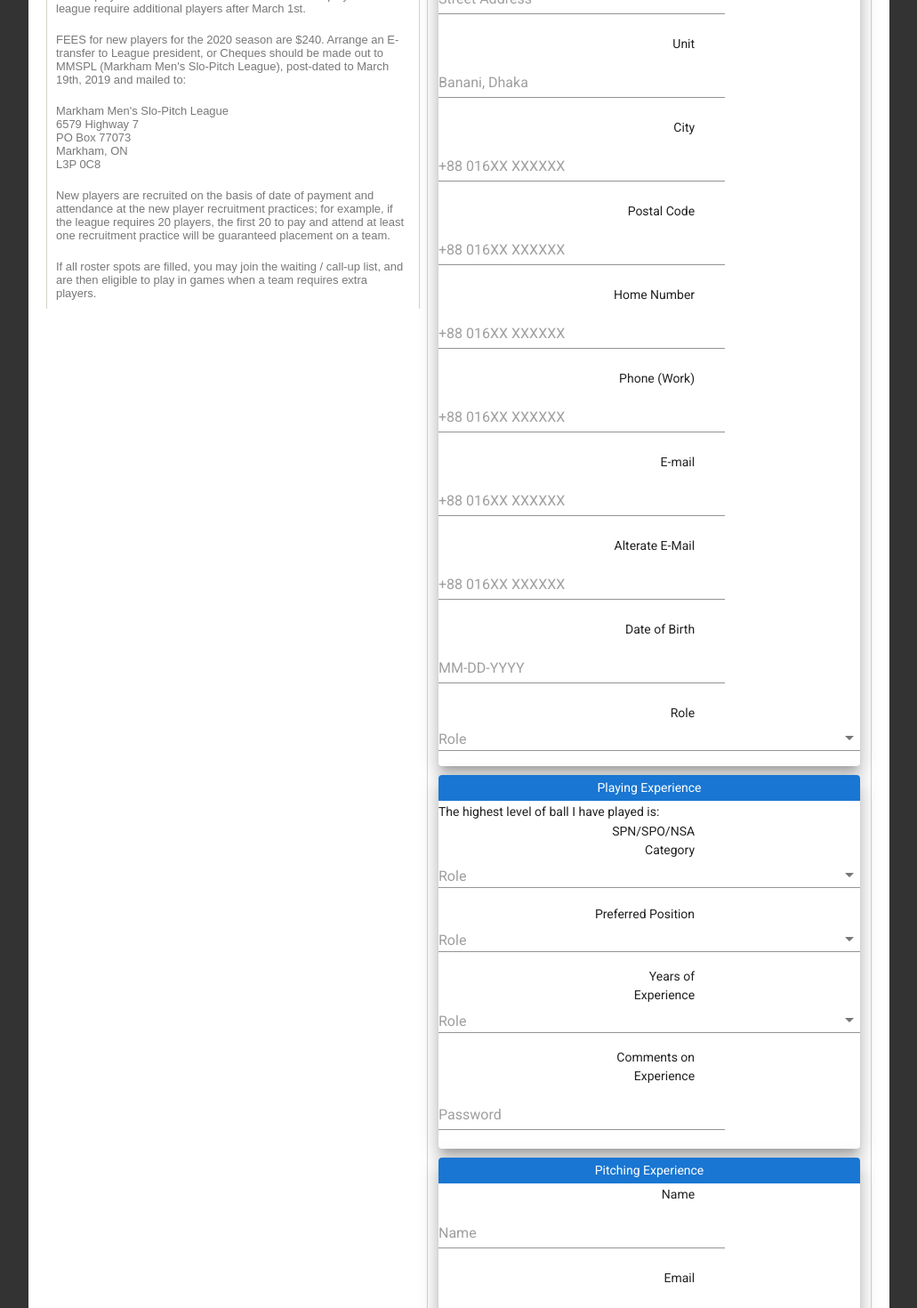
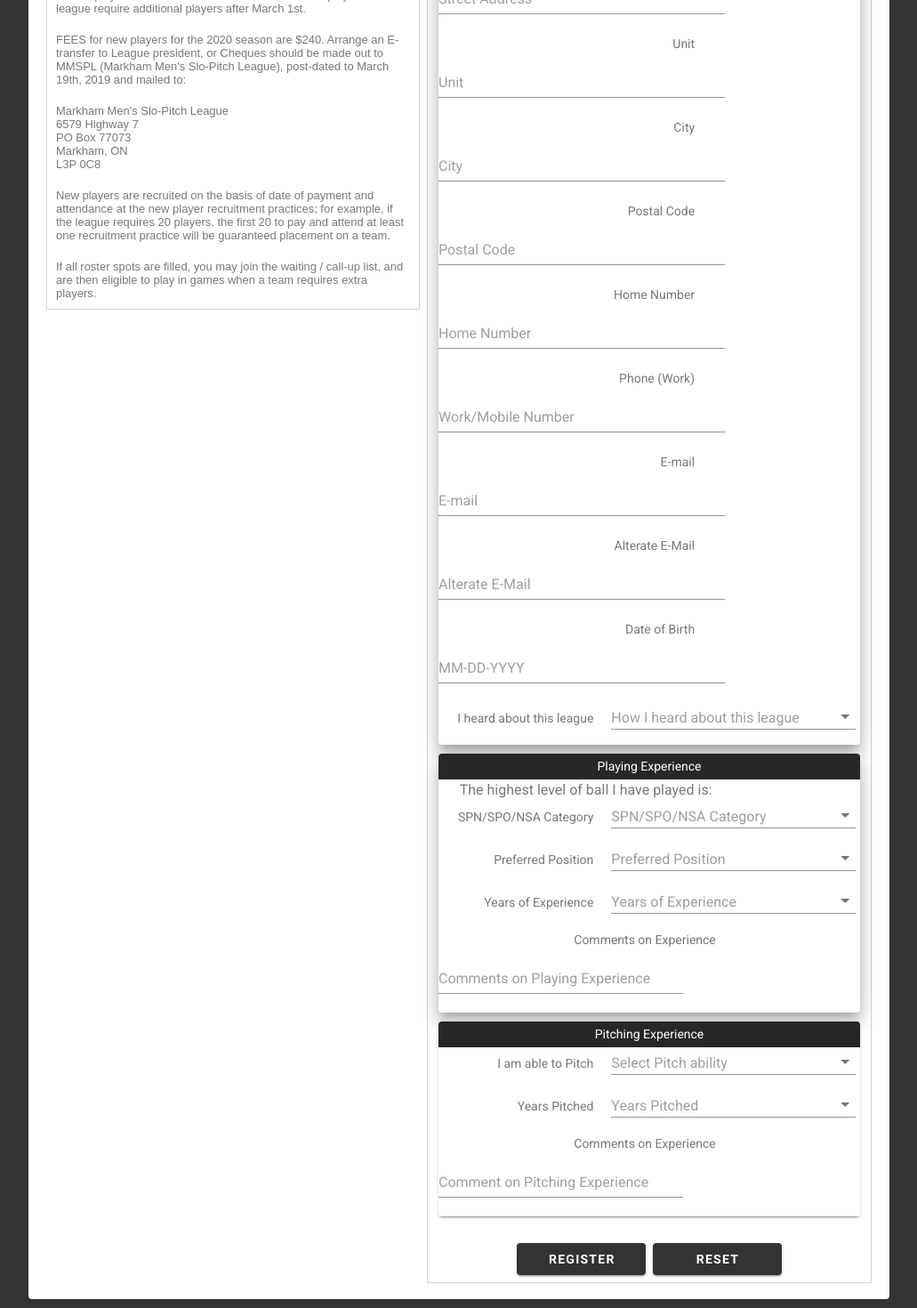
Before and after one commit to FRSummit/Upwork, a Vue app in the folder 1. Shaiket_project_1/shaiket-project/: page /register in a window 1280 px wide. Shown: the part 520-1990 px from the top of the page at 89% size, without its empty margins (124-1155 px from the left). Built offline with nearby package versions, Linux system fonts and the light colour scheme.

Commit message:
register page button submit and reset object created

```diff
--- a/1. Shaiket_project_1/shaiket-project/public/index.html
+++ b/1. Shaiket_project_1/shaiket-project/public/index.html
@@ -4,7 +4,7 @@
     <meta charset="utf-8">
     <meta http-equiv="X-UA-Compatible" content="IE=edge">
     <meta name="viewport" content="width=device-width,initial-scale=1.0">
-    <link rel="icon" href="<%= BASE_URL %>favicon.ico">
+    <link rel="icon" href="<%= BASE_URL %>basketball-icon.png">
     <title><%= htmlWebpackPlugin.options.title %></title>
     <link rel="stylesheet" href="https://fonts.googleapis.com/css?family=Roboto:100,300,400,500,700,900">
     <link rel="stylesheet" href="https://cdn.jsdelivr.net/npm/@mdi/font@latest/css/materialdesignicons.min.css">
--- a/1. Shaiket_project_1/shaiket-project/src/views/Register.vue
+++ b/1. Shaiket_project_1/shaiket-project/src/views/Register.vue
@@ -41,115 +41,114 @@
                   <v-row align="center" justify="center">
                     <v-col>
                         <!-- Personal Info -->
-                      <v-card class="elevation-12" style="width: 100%; margin: 0 auto;">
-                        <v-toolbar class="v-toolbar" color="primary" dark flat>
+                      <v-card class="elevation-12 v-card-personal-info" style="width: 100%; margin: 0 auto;">
+                        <v-toolbar class="v-toolbar" color="" dark flat>
                           <v-spacer />
                           <v-toolbar-title>Personal Info</v-toolbar-title>
                           <v-spacer />
                         </v-toolbar>
-                        <div class="name-field">
+                        <div class="personal-input-field">
                           <label class="field-label" for="fullName">Full Name</label>
                           <v-text-field class="field-input" v-model="fullName" id="fullName" placeholder="First and Last Name" name="fullName" type="text"/>
                         </div>
-                        <div class="email-field">
+                        <div class="personal-input-field">
                           <label class="field-label" for="streetAddress">Street Address</label>
                           <v-text-field class="field-input" v-model="streetAddress" id="streetAddress" placeholder="Street Address" name="streetAddress" type="text"/>
                         </div>
-                        <div class="address-field">
-                          <label class="field-label" for="address">Unit</label>
-                          <v-text-field class="field-input" v-model="address" id="address" placeholder="Banani, Dhaka" name="address" type="text"/>
+                        <div class="personal-input-field">
+                          <label class="field-label" for="unit">Unit</label>
+                          <v-text-field class="field-input" v-model="unit" id="unit" placeholder="Unit" name="unit" type="text"/>
                         </div>
-                        <div class="phone-field">
-                          <label class="field-label" for="phone">City</label>
-                          <v-text-field class="field-input" v-model="phone" id="phone" placeholder="+88 016XX XXXXXX" name="phone" type="text"/>
+                        <div class="personal-input-field">
+                          <label class="field-label" for="city">City</label>
+                          <v-text-field class="field-input" v-model="city" id="city" placeholder="City" name="city" type="text"/>
                         </div>
-                        <div class="phone-field">
-                          <label class="field-label" for="phone">Postal Code</label>
-                          <v-text-field class="field-input" v-model="phone" id="phone" placeholder="+88 016XX XXXXXX" name="phone" type="text"/>
+                        <div class="personal-input-field">
+                          <label class="field-label" for="postalCode">Postal Code</label>
+                          <v-text-field class="field-input" v-model="postalCode" id="postalCode" placeholder="Postal Code" name="postalCode" type="text"/>
                         </div>
-                        <div class="phone-field">
-                          <label class="field-label" for="phone">Home Number</label>
-                          <v-text-field class="field-input" v-model="phone" id="phone" placeholder="+88 016XX XXXXXX" name="phone" type="text"/>
+                        <div class="personal-input-field">
+                          <label class="field-label" for="homeNumber">Home Number</label>
+                          <v-text-field class="field-input" v-model="homeNumber" id="homeNumber" placeholder="Home Number" name="homeNumber" type="text"/>
                         </div>
-                        <div class="phone-field">
+                        <div class="personal-input-field">
                           <label class="field-label" for="phone">Phone (Work)</label>
-                          <v-text-field class="field-input" v-model="phone" id="phone" placeholder="+88 016XX XXXXXX" name="phone" type="text"/>
+                          <v-text-field class="field-input" v-model="phone" id="phone" placeholder="Work/Mobile Number" name="phone" type="text"/>
                         </div>
-                        <div class="phone-field">
-                          <label class="field-label" for="phone">E-mail</label>
-                          <v-text-field class="field-input" v-model="phone" id="phone" placeholder="+88 016XX XXXXXX" name="phone" type="text"/>
+                        <div class="personal-input-field">
+                          <label class="field-label" for="email">E-mail</label>
+                          <v-text-field class="field-input" v-model="email" id="email" placeholder="E-mail" name="email" type="text"/>
                         </div>
-                        <div class="phone-field">
-                          <label class="field-label" for="phone">Alterate E-Mail</label>
-                          <v-text-field class="field-input" v-model="phone" id="phone" placeholder="+88 016XX XXXXXX" name="phone" type="text"/>
+                        <div class="personal-input-field">
+                          <label class="field-label" for="alterateEMail">Alterate E-Mail</label>
+                          <v-text-field class="field-input" v-model="alterateEMail" id="alterateEMail" placeholder="Alterate E-Mail" name="alterateEMail" type="text"/>
                         </div>
-                        <div class="phone-field">
-                          <label class="field-label" for="phone">Date of Birth</label>
-                          <v-text-field class="field-input" v-model="phone" id="phone" placeholder="MM-DD-YYYY" name="phone" type="text"/>
+                        <div class="personal-input-field">
+                          <label class="field-label" for="dob">Date of Birth</label>
+                          <v-text-field class="field-input" v-model="dob" id="dob" placeholder="MM-DD-YYYY" name="dob" type="text"/>
                         </div>
-                        <div class="phone-field">                              <label class="field-label" for="phone">Role</label>
-                          <v-col class="field-input" style="padding: 0px;">
-                            <v-select :items="items" placeholder="Role" dense  v-model="role" id="role" name="role" type="text"></v-select>
+                        <div class="personal-input-field">
+                          <label class="field-label" for="heardAboutLeague" style="width: 40%;">I heard about this league</label>
+                          <v-col class="field-input" style="padding: 0px; width: 58%">
+                            <v-select :items="itemsHearAboutLeague" placeholder="How I heard about this league" dense  v-model="heardAboutLeague" id="heardAboutLeague" name="heardAboutLeague" type="text"></v-select>
                           </v-col>
                         </div>
                       </v-card>
                         <!-- Playing Experience -->
-                      <v-card class="elevation-12" style="width: 100%; margin: 10px auto; 0">
-                        <v-toolbar class="v-toolbar" color="primary" dark flat>
+                      <v-card class="elevation-12 v-card-playing-experience" style="width: 100%; margin: 10px auto; 0">
+                        <v-toolbar class="v-toolbar" color="" dark flat>
                           <v-spacer />
                           <v-toolbar-title>Playing Experience</v-toolbar-title>
                           <v-spacer />
                         </v-toolbar>
-                        <label class="field-label" for="phone" style="width: 100%; text-align: left;">The highest level of ball I have played is:</label>
-                        <div class="phone-field">
-                          <label class="field-label" for="phone">SPN/SPO/NSA Category</label>
+                        <div class="playing-experience-input-field" style="text-align: left; margin-left: 5%;">
+                          <label class="">The highest level of ball I have played is:</label>
+                        </div>
+                        <div class="playing-experience-input-field">
+                          <label class="field-label" for="SPN_SPO_NSA_Category">SPN/SPO/NSA Category</label>
                           <v-col class="field-input" style="padding: 0px;">
-                            <v-select :items="items" placeholder="Role" dense  v-model="role" id="role" name="role" type="text"></v-select>
+                            <v-select :items="itemsSPN_SPO_NSA_Category" placeholder="SPN/SPO/NSA Category" dense  v-model="SPN_SPO_NSA_Category" id="SPN_SPO_NSA_Category" name="SPN_SPO_NSA_Category" type="text"></v-select>
                           </v-col>
                         </div>
-                        <div class="phone-field">
-                          <label class="field-label" for="phone">Preferred Position</label>
+                        <div class="playing-experience-input-field">
+                          <label class="field-label" for="preferredPosition">Preferred Position</label>
                           <v-col class="field-input" style="padding: 0px;">
-                            <v-select :items="items" placeholder="Role" dense  v-model="role" id="role" name="role" type="text"></v-select>
+                            <v-select :items="itemsPreferredPosition" placeholder="Preferred Position" dense  v-model="preferredPosition" id="preferredPosition" name="preferredPosition" type="text"></v-select>
                           </v-col>
                         </div>
-                        <div class="phone-field">
-                          <label class="field-label" for="phone">Years of Experience</label>
+                        <div class="playing-experience-input-field">
+                          <label class="field-label" for="yearsOfExperience">Years of Experience</label>
                           <v-col class="field-input" style="padding: 0px;">
-                            <v-select :items="items" placeholder="Role" dense  v-model="role" id="role" name="role" type="text"></v-select>
+                            <v-select :items="itemsYearsOfExperience" placeholder="Years of Experience" dense  v-model="yearsOfExperience" id="yearsOfExperience" name="yearsOfExperience" type="text"></v-select>
                           </v-col>
                         </div>
-                        <div class="password-field">
-                          <label class="field-label" for="password">Comments on Experience</label>
-                          <v-text-field class="field-input" v-model="password" id="password" placeholder="Password" name="password" type="password"/>
+                        <div class="playing-experience-input-field">
+                          <label class="field-label" for="commentsOnPlayingExperience">Comments on Experience</label>
+                          <v-text-field class="field-input" v-model="commentsOnPlayingExperience" id="commentsOnPlayingExperience" placeholder="Comments on Playing Experience" name="commentsOnPlayingExperience" type="text"/>
                         </div>
                       </v-card>
                       <!-- Pitching Experience -->
-                      <v-card class="elevation-12" style="width: 100%; margin: 10px auto; 0">
-                        <v-toolbar class="v-toolbar" color="primary" dark flat>
+                      <v-card class="v-card-pitching-experience" style="width: 100%; margin: 10px auto; 0">
+                        <v-toolbar class="v-toolbar" color="" dark flat>
                           <v-spacer />
                           <v-toolbar-title>Pitching Experience</v-toolbar-title>
                           <v-spacer />
                         </v-toolbar>
-                        <div class="name-field">
-                          <label class="field-label" for="name">Name</label>
-                          <v-text-field class="field-input" v-model="name" id="name" placeholder="Name" name="name" type="text"/>
+                        <div class="pitch-experience-input-field">
+                          <label class="field-label" for="ableToPitch">I am able to Pitch</label>
+                          <v-col class="field-input" style="padding: 0px;">
+                            <v-select :items="itemsAbleToPitch" placeholder="Select Pitch ability" dense  v-model="ableToPitch" id="ableToPitch" name="ableToPitch" type="text"></v-select>
+                          </v-col>
                         </div>
-                        <div class="email-field">
-                          <label class="field-label" for="email">Email</label>
-                          <v-text-field class="field-input" v-model="email" id="email" placeholder="email@gmail.com" name="email" type="text"/>
+                        <div class="pitch-experience-input-field">
+                          <label class="field-label" for="yearsPitched">Years Pitched</label>
+                          <v-col class="field-input" style="padding: 0px;">
+                            <v-select :items="itemsYearsPitched" placeholder="Years Pitched" dense  v-model="yearsPitched" id="yearsPitched" name="yearsPitched" type="text"></v-select>
+                          </v-col>
                         </div>
-                        <div class="address-field">
-                          <label class="field-label" for="address">Address</label>
-                          <v-text-field class="field-input" v-model="address" id="address" placeholder="Banani, Dhaka" name="address" type="text"/>
-                        </div>
-                        <div class="phone-field">
-                          <label class="field-label" for="phone">Phone</label>
-                          <v-text-field class="field-input" v-model="phone" id="phone" placeholder="+88 016XX XXXXXX" name="phone" type="text"/>
-                        </div>
-                        <div class="password-field">
-                          <label class="field-label" for="password">Password</label>
-                          <v-text-field class="field-input" v-model="password" id="password" placeholder="Password" name="password" type="password"/>
+                        <div class="pitch-experience-input-field">
+                          <label class="field-label" for="commentOnPitchingExperience">Comments on Experience</label>
+                          <v-text-field class="field-input" v-model="commentOnPitchingExperience" id="commentOnPitchingExperience" placeholder="Comment on Pitching Experience" name="commentOnPitchingExperience" type="text"/>
                         </div>
                       </v-card>
                     </v-col>
@@ -158,7 +157,8 @@
               </v-content>
               <v-card-actions>
                 <v-spacer />
-                <v-btn type="submit" class="create-btn" color="primary">Create</v-btn>
+                <v-btn type="submit" class="register-btn" color="primary" style="background-color: #333333 !important; border-color: #333333 !important;">Register</v-btn>
+                <v-btn @click="reset" class="reset-btn" color="primary" style="background-color: #333333 !important; border-color: #333333 !important;">Reset</v-btn>
                 <v-spacer />
               </v-card-actions>
             </v-form>
@@ -173,14 +173,87 @@
 export default {
   data() {
     return {
-      name: '',
+      // personal Info
+      fullName: '',
+      streetAddress: '',
+      unit: '',
+      city: '',
+      postalCode: '',
+      homeNumber: '',
+      phone: '',
       email: '',
-      address: '',
-      phone: '',
-      role: '',
-      password: '',
-      items: ['Admin', 'User'],
-      // myItems: ['Foo', 'Bar', 'Fizz', 'Buzz']
+      alterateEMail: '',
+      dob: '',
+      heardAboutLeague: '',
+      // Playing Experience
+      SPN_SPO_NSA_Category: '',
+      preferredPosition: '',
+      yearsOfExperience: '',
+      commentsOnPlayingExperience: '',
+      // Pitching Experience
+      ableToPitch: '',
+      yearsPitched: '',
+      commentOnPitchingExperience: '',
+      // Selection Items
+      itemsHearAboutLeague: ['Internet search', 'Family League Member', 'Friend', 'Facebook', 'Ads Within Community', 'Online Ad'],
+      itemsSPN_SPO_NSA_Category: ['Not Sure', 'A', 'B', 'C', 'D', 'E / Rec'],
+      itemsPreferredPosition: ['No Preference', 'Infield', 'Outfield'],
+      itemsYearsOfExperience: ['0-3', '4-6', '7-9', '10 +'],
+      itemsAbleToPitch: ['No', 'On an occasional basis', 'As my primary position'],
+      itemsYearsPitched: ['0-3', '4-6', '7-9', '10 +'],
+    }
+  },
+  methods: {
+    onSubmit() {
+      const register = {
+        // Personal Info
+        fullName: this.fullName,
+        streetAddress: this.streetAddress,
+        unit: this.unit,
+        city: this.city,
+        postalCode: this.postalCode,
+        homeNumber: this.homeNumber,
+        phone: this.phone,
+        email: this.email,
+        alterateEMail: this.alterateEMail,
+        dob: this.dob,
+        heardAboutLeague: this.heardAboutLeague,
+        // Playing Experience
+        SPN_SPO_NSA_Category: this.SPN_SPO_NSA_Category,
+        preferredPosition: this.preferredPosition,
+        yearsOfExperience: this.yearsOfExperience,
+        commentsOnPlayingExperience: this.commentsOnPlayingExperience,
+        // Pitching Experience
+        ableToPitch: this.ableToPitch,
+        yearsPitched: this.yearsPitched,
+        commentOnPitchingExperience: this.commentOnPitchingExperience,
+      }
+      console.log(register);
+      console.log(JSON.stringify(register));
+    },
+    reset() {
+      console.log('reset');
+      // Personal Info
+      this.fullName = '',
+      this.streetAddress = '',
+      this.unit = '',
+      this.city = '',
+      this.postalCode = '',
+      this.homeNumber = '',
+      this.phone = '',
+      this.email = '',
+      this.alterateEMail = '',
+      this.dob = '',
+      this.heardAboutLeague = '',
+      // Playing Experience
+      this.SPN_SPO_NSA_Category = '',
+      this.preferredPosition = '',
+      this.yearsOfExperience = '',
+      this.commentsOnPlayingExperience = '',
+      // Pitching Experience
+      this.ableToPitch = '',
+      this.yearsPitched = '',
+      this.commentOnPitchingExperience = ''
     }
   }
 }
@@ -219,7 +292,6 @@
   padding-bottom: 30px;
 }
 .sidebar li li {
-  /* border-bottom: 1px solid #D2D4C9; */
   border-bottom:none;
   border-left: 1px solid #D2D4C9;
   border-right: 1px solid #D2D4C9;
@@ -228,6 +300,9 @@
   font-size: 12.96px;
   text-align: left;
   font-family: Arial, Helvetica, sans-serif;
+}
+.sidebar li li:last-child {
+  border-bottom: 1px solid #D2D4C9;
 }
 .content {
   float: right;
@@ -307,11 +382,12 @@
 .register .v-toolbar__title {
   font-size: 14px;
 }
-.create-btn {
+.register-btn, .reset-btn {
   width: 30%;
 }
-.name-field, .email-field, .address-field, .phone-field, .password-field {
+.personal-input-field, .playing-experience-input-field, .pitch-experience-input-field {
   position: relative;
+  color: #787878;
 }
 .field-label {
   display: inline-block;
@@ -321,10 +397,23 @@
   text-align: right;
   padding-right: 20px;
 }
+.v-card-playing-experience .field-label,
+.v-card-pitching-experience .field-label {
+  width: 40%;
+}
 .field-input {
   display: inline-block;
   width: 68%;
   font-size: 14px;
+  padding: 0;
+  margin: 0;
+}
+.v-card-playing-experience .field-input,
+.v-card-pitching-experience .field-input {
+  width: 58%;
+}
+.v-input__slot {
+  margin: 0;
 }
 .v-card__actions > .v-btn.v-btn {
     padding: 0 8px;
```
Also changed, not shown: 1. Shaiket_project_1/shaiket-project/public/basketball-icon.png (added).
